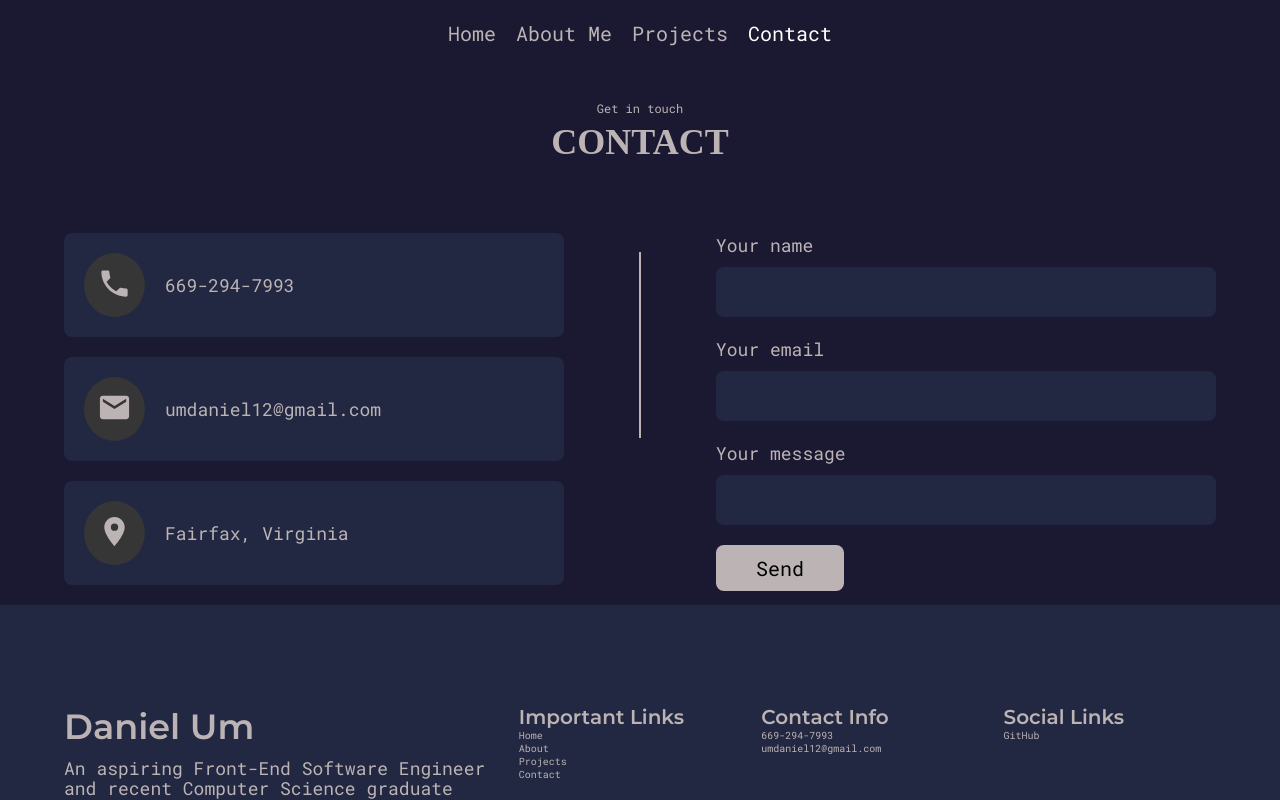
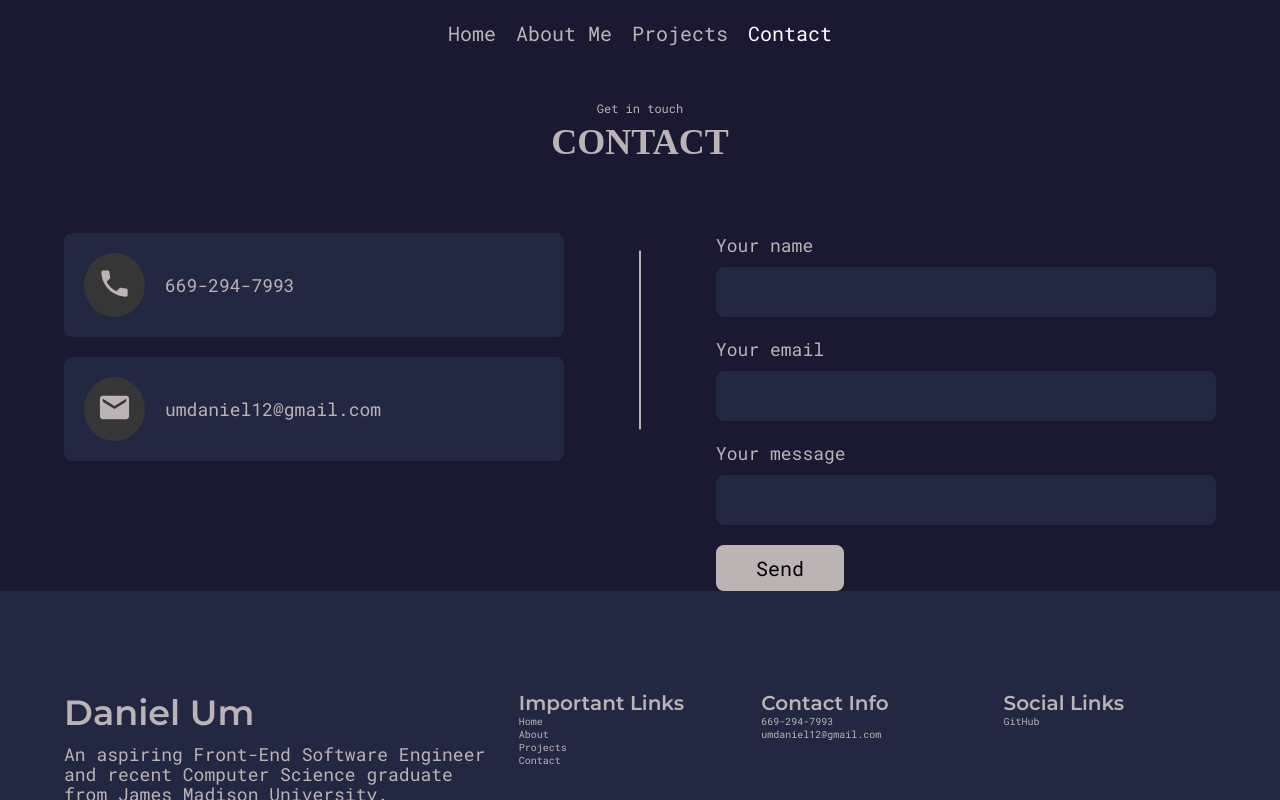
Before and after one commit to umdaniel/My-Site, a React (Create React App) app: page /contact in a window 1280 px wide. Shown: the top 800 px of the page. Built offline with nearby package versions, Linux system fonts and the light colour scheme; a web font is replaced by a local one.

Commit message:
Edited styling

```diff
--- a/src/components/ContactSection.js
+++ b/src/components/ContactSection.js
@@ -46,7 +46,7 @@ padding: 10rem 0;
         max-width: 100%;
     }
     .right {
-        paddding: 4rem 2rem 2rem 2rem;
+        padding: 4rem 2rem 2rem 2rem;
     }
 }
 `;
@@ -68,7 +68,6 @@ export default function ContactSection() {
                         icon={ <MdEmail />}
                         text="umdaniel12@gmail.com"
                         />
-                        <ContactInfoItem text="Fairfax, Virginia"/>
                     </div>
                     <div className="right">
                         <ContactForm />
```
